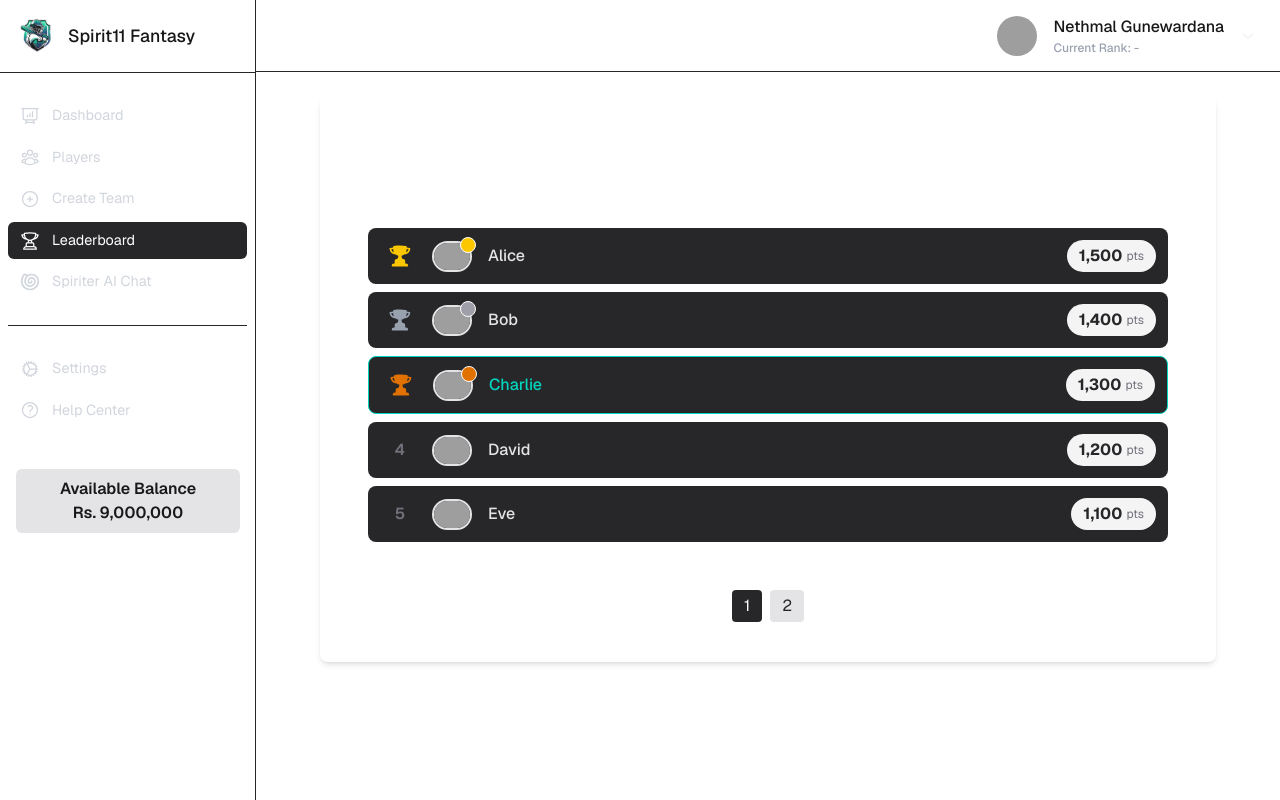
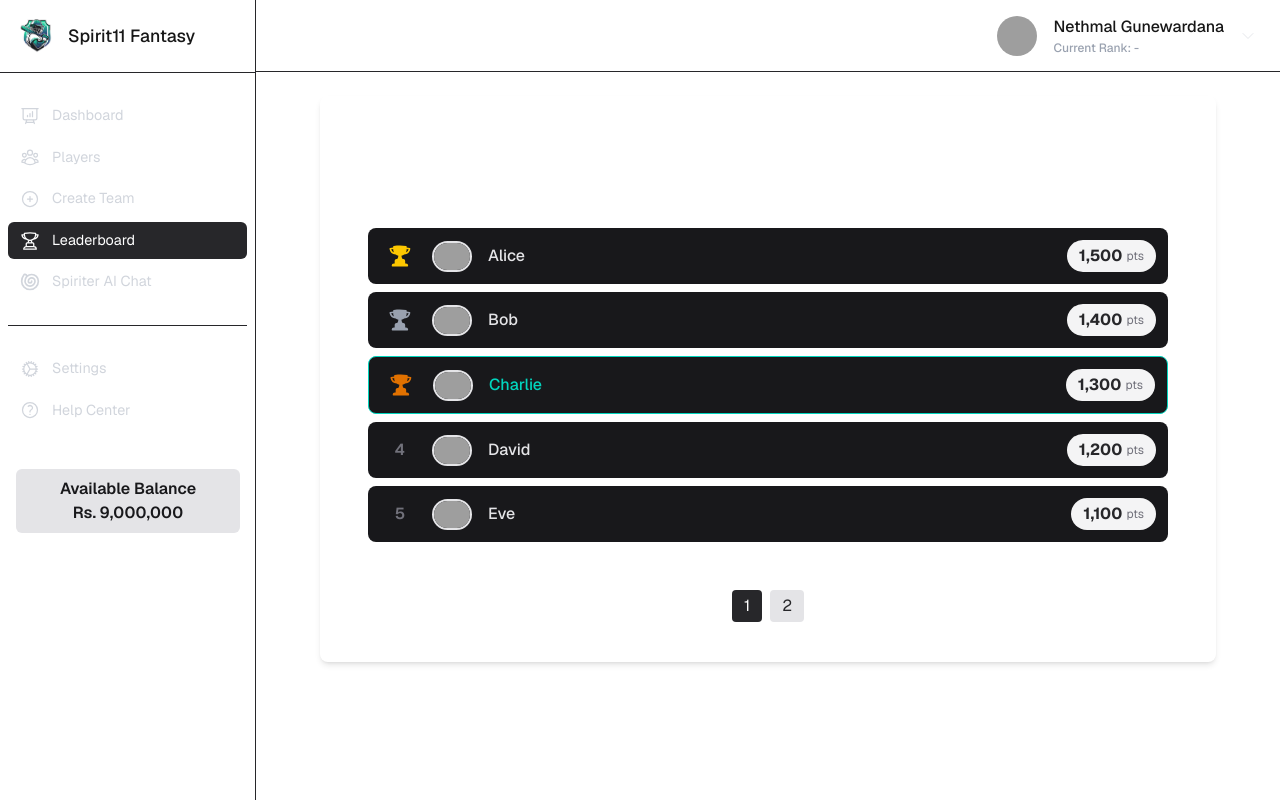
Before and after one commit to nethmalgunawardhana/SpiritX_DevTrix_02_Frontend, a Next.js app: page /leaderboard in a window 1280 px wide. Built offline with nearby package versions, Linux system fonts and the light colour scheme; grey boxes are pictures that could not be loaded.

Commit message:
update: leaderboard color change

```diff
--- a/src/app/components/Leaderboard.tsx
+++ b/src/app/components/Leaderboard.tsx
@@ -60,8 +60,8 @@ const Leaderboard: React.FC<LeaderboardProps> = ({ users, currentUser }) => {
             transition={{ delay: index * 0.05 }}
             className={`flex items-center p-3 mb-2 rounded-lg ${
               user.username === currentUser
-                ? 'bg-zinc-800 border border-teal-400'
-                : 'bg-zinc-800'
+                ? 'bg-zinc-900 border border-teal-400'
+                : 'bg-zinc-900'
             }`}
           >
             <div className="flex items-center justify-center w-10">
@@ -80,11 +80,11 @@ const Leaderboard: React.FC<LeaderboardProps> = ({ users, currentUser }) => {
                 height={40}
                 className="rounded-full border-2 border-zinc-200 dark:border-zinc-700"
               />
-              {user.rank <= 3 && (
+              {/* {user.rank <= 3 && (
                 <div className={`absolute -top-1 -right-1 w-4 h-4 rounded-full ${
                   user.rank === 1 ? 'bg-yellow-400' : user.rank === 2 ? 'bg-zinc-400' : 'bg-amber-600'
                 } border border-white dark:border-zinc-800`}></div>
-              )}
+              )} */}
             </div>
 
             <div className="ml-4 flex-1">
@@ -95,7 +95,7 @@ const Leaderboard: React.FC<LeaderboardProps> = ({ users, currentUser }) => {
               </p>
             </div>
 
-            <div className="flex items-center justify-center px-3 py-1 bg-zinc-100 dark:bg-zinc-700 rounded-full">
+            <div className="flex items-center justify-center px-3 py-1 bg-zinc-100 dark:bg-zinc-800 rounded-full">
               <span className="font-bold text-zinc-800 dark:text-zinc-200">{user.points.toLocaleString()}</span>
               <span className="ml-1 text-xs text-zinc-500 dark:text-zinc-400">pts</span>
             </div>
```
